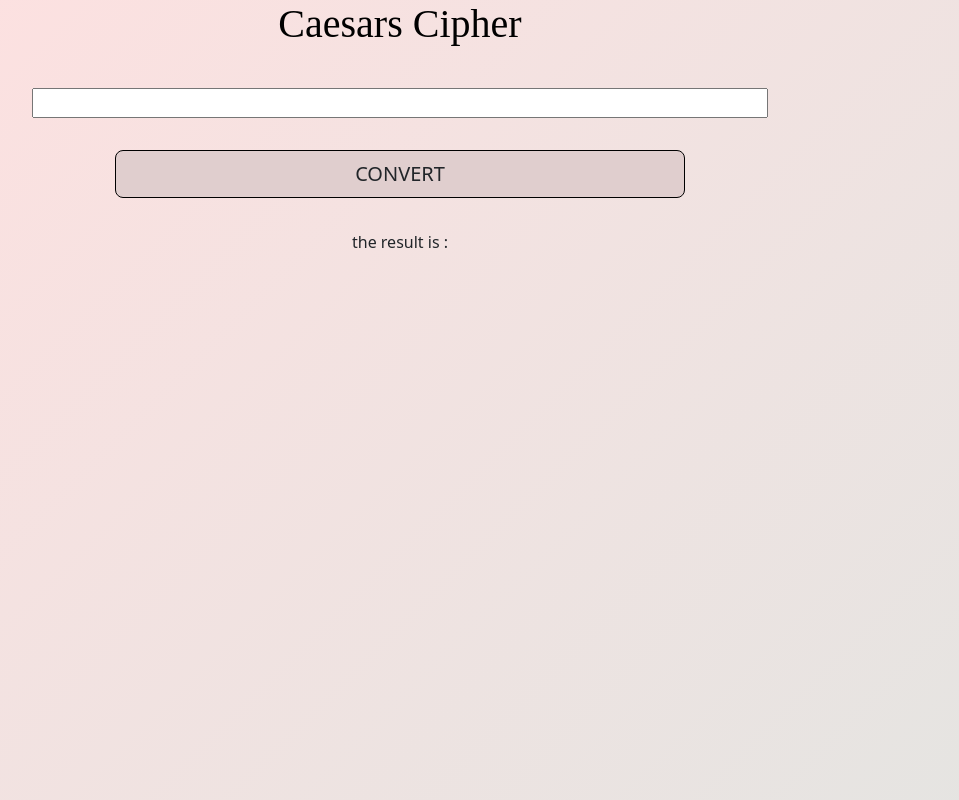
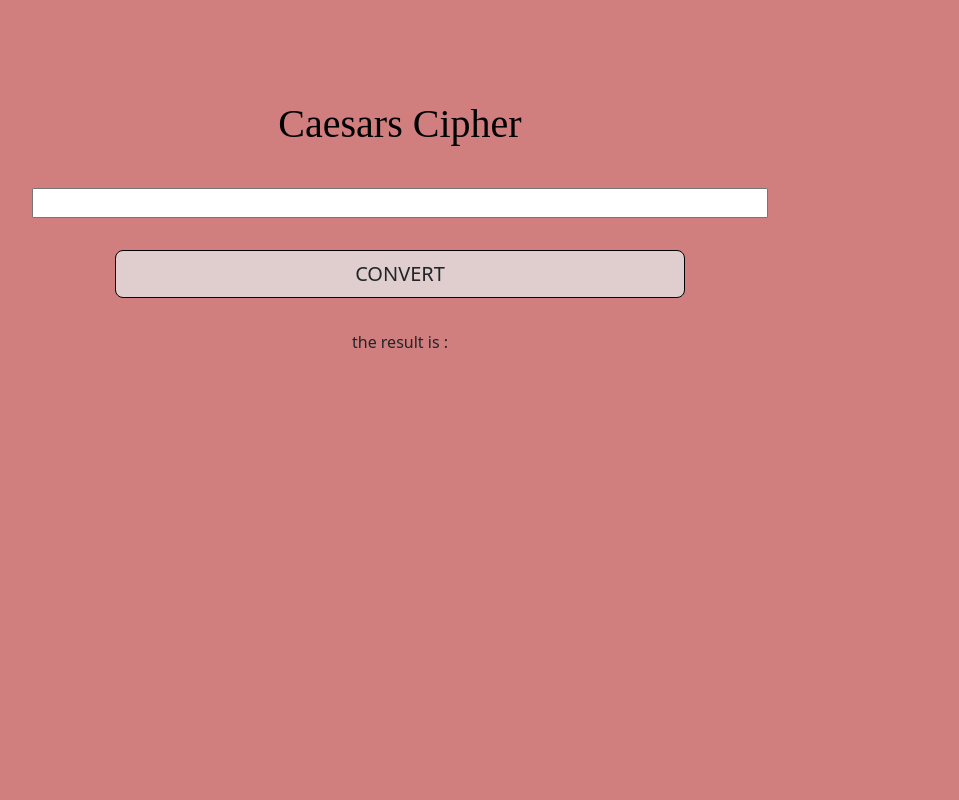
Before and after one commit to DipikaRaval78/Caesars-Cipher-Java-Script, a plain HTML site: page index.html in a window 1280 px wide. Shown: the whole page, without its empty margins (240-1199 px from the left). Drawn offline with nearby package versions, Linux system fonts and the light colour scheme.

Commit message:
bg-color-change

```diff
--- a/index.css
+++ b/index.css
@@ -7,7 +7,7 @@
   }
 
   body {
-    background: #fff;
+    background: #d07e7e !important;
     /* fallback for old browsers */
     background: -webkit-linear-gradient(135deg, hsl(0, 5%, 79%), hsl(51, 28%, 91%));
     /* Chrome 10-25, Safari 5.1-6 */
--- a/index.html
+++ b/index.html
@@ -14,7 +14,7 @@
   <body>
 
 <div class="cover">
-    <div class="container header">
+    <div class="container header" style="padding: 100px 0 0px 0px;">
       <div class="row row-margin">
         <div class="col-sm-12">
         <h1 class="text-center color">Caesars Cipher</h1>
```
